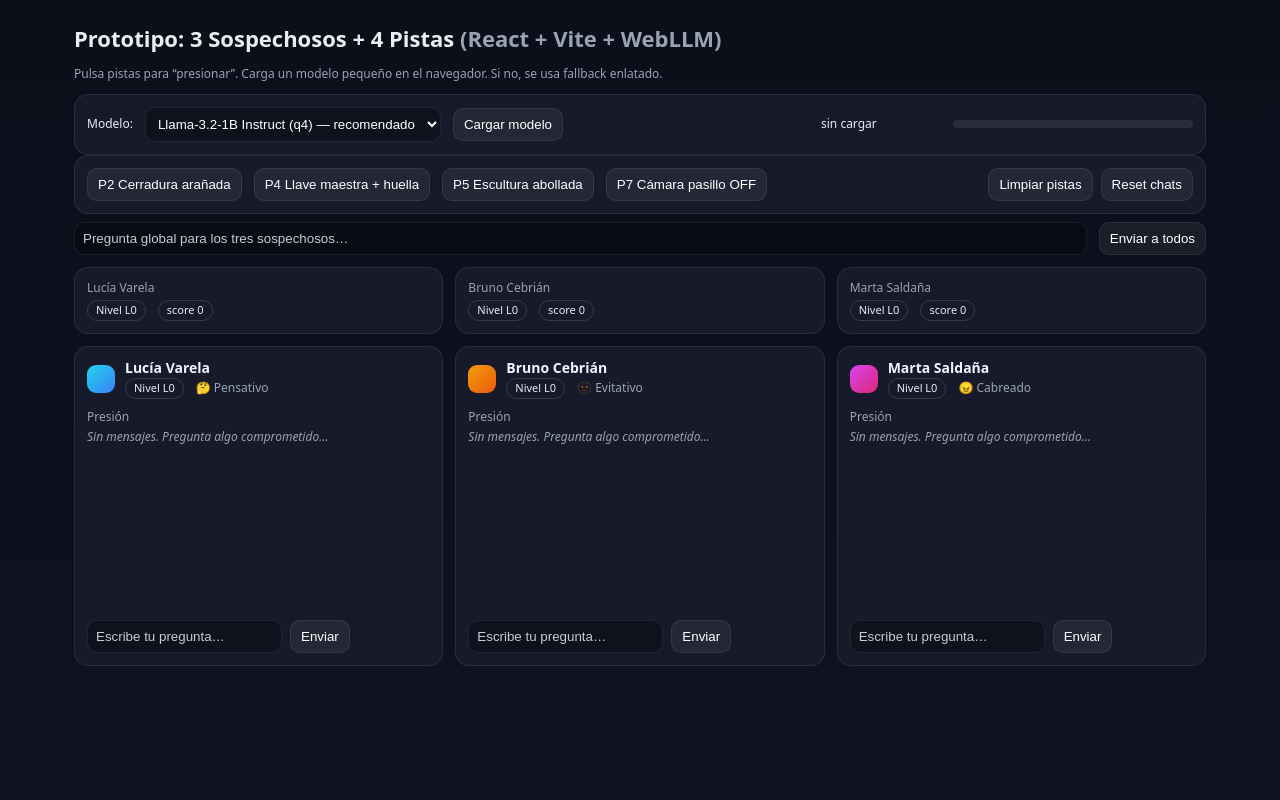
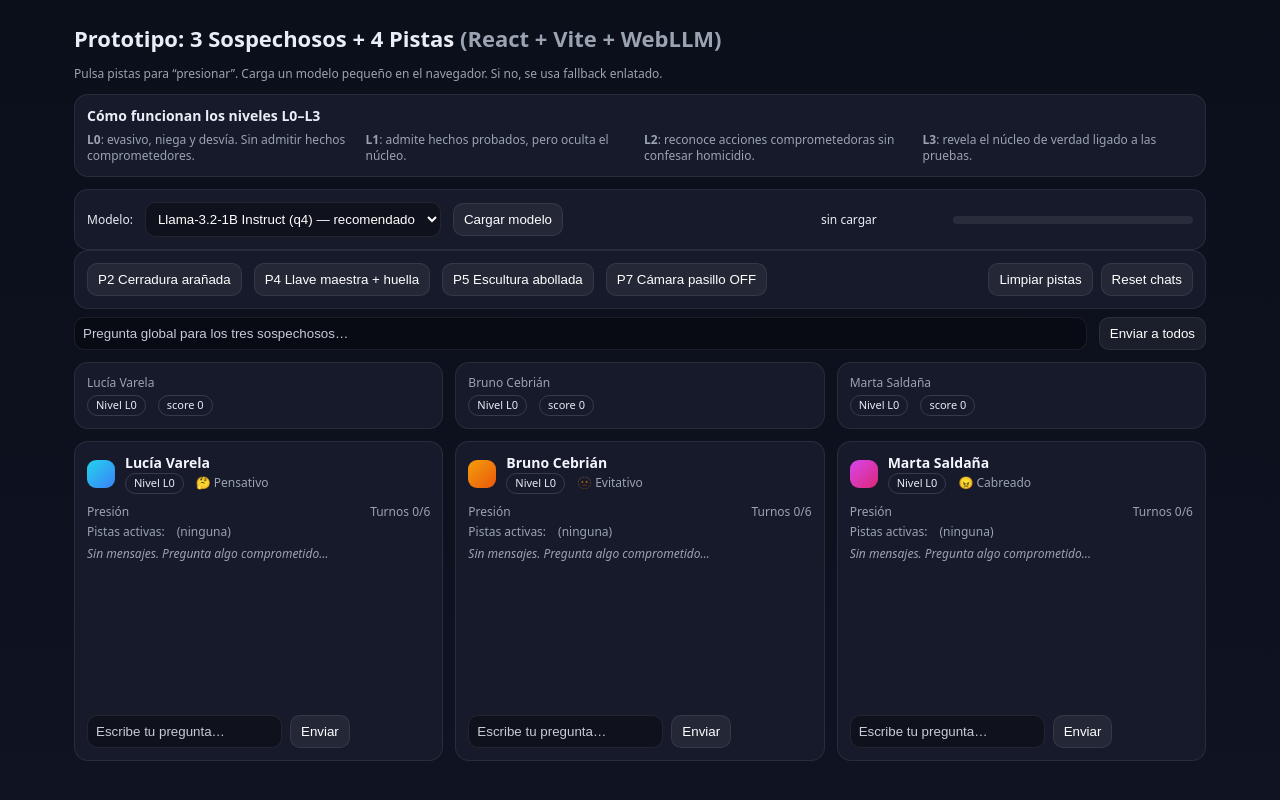
Before and after one commit to AdrianWheels/AgathaLLM, a React (Vite) app: page / in a window 1280 px wide. Built offline with nearby package versions, Linux system fonts and the light colour scheme.

Commit message:
Add interrogation UX enhancements

```diff
--- a/src/App.jsx
+++ b/src/App.jsx
@@ -1,4 +1,4 @@
-import React, { useMemo, useState } from 'react'
+import React, { useEffect, useMemo, useState } from 'react'
 import { CreateMLCEngine } from '@mlc-ai/web-llm'
 
 const LEVELS = ['L0','L1','L2','L3']
@@ -42,6 +42,10 @@
       L3:[ 'Apagué la cámara y destruí papeles, sí. No toqué a mi padre. Puedo explicarlo punto por punto.' ]
   },
 }
+
+const TURN_LIMIT = 6
+const MODEL_STORAGE_KEY = 'agatha:selectedModel'
+const LOCAL_MODEL_STORAGE_KEY = 'agatha:localModelPath'
 
 function computeScoreForSuspect(active, suspect){
   let score = 0
@@ -92,17 +96,26 @@
 function Badge({ text }){ return <span className="pill">{text}</span> }
 function ProgressBar({ value=0 }){ return <div className="bar"><i style={{width: `${Math.min(100, Math.max(0, value))}%`}} /></div> }
 
-function ChatBox({ suspect, activeClues, pushMessage, messages, engine }){
+function ChatBox({ suspect, activeClues, pushMessage, messages, engine, turnCount, onUserTurn }){
   const [input, setInput] = useState('')
   const [busy, setBusy] = useState(false)
+  const [limitHit, setLimitHit] = useState(false)
   const score = useMemo(() => computeScoreForSuspect(activeClues, suspect), [activeClues, suspect])
   const level = useMemo(() => scoreToLevel(score), [score])
   const mood = useMemo(() => pickMood(SUSPECTS[suspect].baselineMood, score, suspect), [score, suspect])
+  const activeClueLabels = useMemo(() => {
+    return CLUES.filter(c => activeClues.has(c.id)).map(c => c.label)
+  }, [activeClues])
 
   async function send(){
     const q = input.trim(); if(!q || busy) return
+    if(turnCount >= TURN_LIMIT){
+      setLimitHit(true)
+      return
+    }
     setBusy(true)
     pushMessage(suspect, { role:'user', text:q, at:Date.now() })
+    onUserTurn(suspect)
 
     const last = messages.slice(-4).map(m => ({ role: m.role === 'user' ? 'user' : 'assistant', content: m.text }))
     const system = buildSystemPrompt(suspect, level, activeClues)
@@ -118,8 +131,11 @@
       text = base + echo
     }
     pushMessage(suspect, { role:'suspect', text, mood, truthLevel: level, at: Date.now() })
-    setInput(''); setBusy(false)
+    setInput(''); setBusy(false); setLimitHit(false)
   }
+
+  const turnLabel = `${turnCount}/${TURN_LIMIT}`
+  const turnLimitReached = turnCount >= TURN_LIMIT
 
   return (
     <div className="card chat">
@@ -132,6 +148,15 @@
       </div>
       <div className="row small muted" style={{alignItems:'center', margin:'4px 0'}}>
         <span>Presión</span><ProgressBar value={Math.min(100, score*33)} />
+        <span style={{marginLeft:'auto'}}>Turnos {turnLabel}</span>
+      </div>
+      <div className="row small muted" style={{marginBottom:6}}>
+        <span>Pistas activas:</span>
+        {activeClueLabels.length ? (
+          activeClueLabels.map(label => <Badge key={label} text={label} />)
+        ) : (
+          <span>(ninguna)</span>
+        )}
       </div>
       <div className="msglist">
         {messages.length === 0 && <div className="small muted" style={{fontStyle:'italic'}}>Sin mensajes. Pregunta algo comprometido…</div>}
@@ -143,9 +168,15 @@
         ))}
       </div>
       <div className="foot">
-        <input placeholder="Escribe tu pregunta…" value={input} onChange={e=>setInput(e.target.value)} onKeyDown={e=>e.key==='Enter'&&send()} disabled={busy} />
-        <button onClick={send} disabled={busy}>{busy?'Pensando…':'Enviar'}</button>
+        <input placeholder="Escribe tu pregunta…" value={input} onChange={e=>setInput(e.target.value)} onKeyDown={e=>e.key==='Enter'&&send()} disabled={busy || turnLimitReached} />
+        <button onClick={send} disabled={busy || turnLimitReached}>{busy?'Pensando…':'Enviar'}</button>
       </div>
+      {turnLimitReached && (
+        <div className="small muted" style={{marginTop:6}}>Límite de turnos alcanzado. Usa “Reset chats” para reiniciar.</div>
+      )}
+      {limitHit && !turnLimitReached && (
+        <div className="small muted" style={{marginTop:6}}>Has alcanzado el límite de turnos para este sospechoso.</div>
+      )}
     </div>
   )
 }
@@ -159,8 +190,25 @@
   const [progress, setProgress] = useState(0)
   const [ready, setReady] = useState(false)
   const [modelName, setModelName] = useState('Llama-3.2-1B-Instruct-q4f16_1-MLC')
+  const [localModelPath, setLocalModelPath] = useState('./models/mi-modelo')
+  const [turnCounts, setTurnCounts] = useState({ A:0, B:0, C:0 })
 
   const supportsWebGPU = typeof navigator !== 'undefined' && 'gpu' in navigator
+
+  useEffect(() => {
+    const savedModel = localStorage.getItem(MODEL_STORAGE_KEY)
+    if(savedModel) setModelName(savedModel)
+    const savedPath = localStorage.getItem(LOCAL_MODEL_STORAGE_KEY)
+    if(savedPath) setLocalModelPath(savedPath)
+  }, [])
+
+  useEffect(() => {
+    localStorage.setItem(MODEL_STORAGE_KEY, modelName)
+  }, [modelName])
+
+  useEffect(() => {
+    localStorage.setItem(LOCAL_MODEL_STORAGE_KEY, localModelPath)
+  }, [localModelPath])
 
   function toggleClue(id){
     setActiveClues(prev => { const next = new Set(prev); if(next.has(id)) next.delete(id); else next.add(id); return next })
@@ -168,12 +216,20 @@
   function pushMessage(id, msg){
     setAllMessages(prev => ({ ...prev, [id]: [...prev[id], msg] }))
   }
-  function resetChats(){ setAllMessages({ A:[], B:[], C:[] }) }
+  function trackUserTurn(id){
+    setTurnCounts(prev => ({ ...prev, [id]: prev[id] + 1 }))
+  }
+  function resetChats(){
+    setAllMessages({ A:[], B:[], C:[] })
+    setTurnCounts({ A:0, B:0, C:0 })
+  }
 
   async function loadModel(name){
+    const modelToLoad = name === 'local' ? localModelPath.trim() : name
+    if(!modelToLoad) return
     setStatus(supportsWebGPU ? 'descargando modelo…' : 'WASM lento, sin WebGPU')
     try{
-      const e = await CreateMLCEngine(name, {
+      const e = await CreateMLCEngine(modelToLoad, {
         initProgressCallback: (p) => {
           setStatus(p?.text || 'cargando…')
           setProgress(p?.progress ? Math.max(0, Math.min(1, p.progress)) : 0)
@@ -187,10 +243,12 @@
 
   async function sendBroadcast(){
     const q = broadcast.trim(); if(!q) return
-    for(const sid of Object.keys(SUSPECTS)){
+    const eligible = Object.keys(SUSPECTS).filter(sid => turnCounts[sid] < TURN_LIMIT)
+    for(const sid of eligible){
       pushMessage(sid, { role:'user', text:q, at: Date.now() })
+      trackUserTurn(sid)
     }
-    await Promise.all(Object.keys(SUSPECTS).map(async sid => {
+    await Promise.all(eligible.map(async sid => {
       const score = computeScoreForSuspect(activeClues, sid)
       const lvl = scoreToLevel(score)
       const mood = pickMood(SUSPECTS[sid].baselineMood, score, sid)
@@ -223,13 +281,32 @@
       <h1>Prototipo: 3 Sospechosos + 4 Pistas <span className="muted">(React + Vite + WebLLM)</span></h1>
       <p className="muted small">Pulsa pistas para “presionar”. Carga un modelo pequeño en el navegador. Si no, se usa fallback enlatado.</p>
 
+      <div className="card" style={{marginBottom:12}}>
+        <div style={{fontWeight:600, marginBottom:6}}>Cómo funcionan los niveles L0–L3</div>
+        <div className="grid" style={{gridTemplateColumns:'repeat(auto-fit, minmax(220px, 1fr))', gap:8}}>
+          <div className="small muted"><strong>L0</strong>: evasivo, niega y desvía. Sin admitir hechos comprometedores.</div>
+          <div className="small muted"><strong>L1</strong>: admite hechos probados, pero oculta el núcleo.</div>
+          <div className="small muted"><strong>L2</strong>: reconoce acciones comprometedoras sin confesar homicidio.</div>
+          <div className="small muted"><strong>L3</strong>: revela el núcleo de verdad ligado a las pruebas.</div>
+        </div>
+      </div>
+
       <div className="card row" style={{justifyContent:'space-between'}}>
         <div className="row">
           <span className="small">Modelo:</span>
           <select value={modelName} onChange={(e)=>setModelName(e.target.value)}>
             <option value="Llama-3.2-1B-Instruct-q4f16_1-MLC">Llama-3.2-1B Instruct (q4) — recomendado</option>
             <option value="Phi-3-mini-4k-instruct-q4f16_1-MLC">Phi-3-mini-4k Instruct (q4)</option>
+            <option value="local">Modelo local (public/models)</option>
           </select>
+          {modelName === 'local' && (
+            <input
+              className="local-model-input"
+              placeholder="./models/tu-modelo"
+              value={localModelPath}
+              onChange={(e)=>setLocalModelPath(e.target.value)}
+            />
+          )}
           <button onClick={()=>loadModel(modelName)} disabled={ready}>{ready?'Cargado':'Cargar modelo'}</button>
           {!supportsWebGPU && <span className="tag">Sin WebGPU: irá lento (WASM)</span>}
         </div>
@@ -266,7 +343,16 @@
 
       <div className="grid grid-3" style={{marginTop:12}}>
         {Object.keys(SUSPECTS).map(sid => (
-          <ChatBox key={sid} suspect={sid} activeClues={activeClues} pushMessage={pushMessage} messages={allMessages[sid]} engine={engine} />
+          <ChatBox
+            key={sid}
+            suspect={sid}
+            activeClues={activeClues}
+            pushMessage={pushMessage}
+            messages={allMessages[sid]}
+            engine={engine}
+            turnCount={turnCounts[sid]}
+            onUserTurn={trackUserTurn}
+          />
         ))}
       </div>
     </div>
--- a/src/app.css
+++ b/src/app.css
@@ -10,6 +10,7 @@
 button:hover{background:rgba(255,255,255,.12)}button.active{background:#fff;color:#000;border-color:#fff}
 select,input{background:rgba(0,0,0,.3);color:#fff;border:1px solid var(--b);border-radius:10px;padding:8px}
 input::placeholder{color:#c7cbd6}
+.local-model-input{min-width:220px}
 .grid{display:grid;gap:12px}
 @media (min-width:900px){.grid-3{grid-template-columns:repeat(3,1fr)}}
 .chat{display:flex;flex-direction:column;min-height:320px}
```
